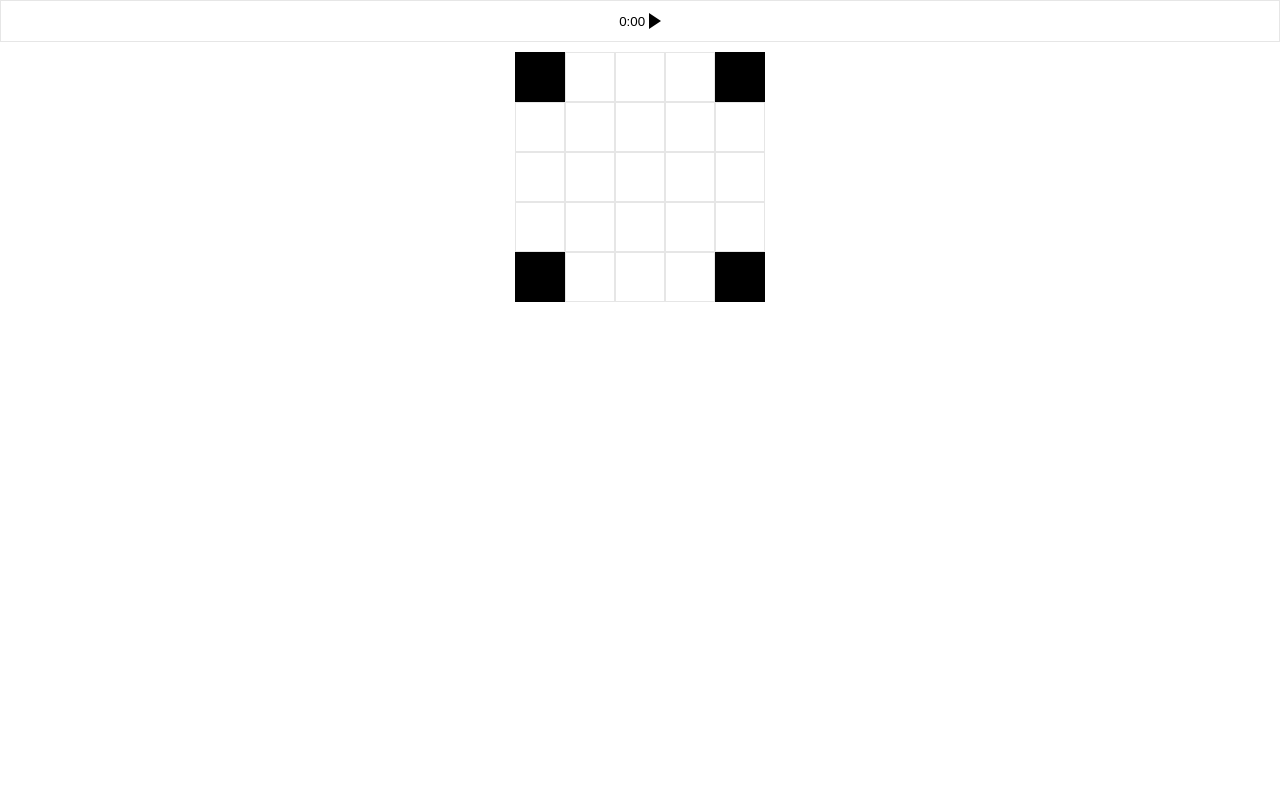
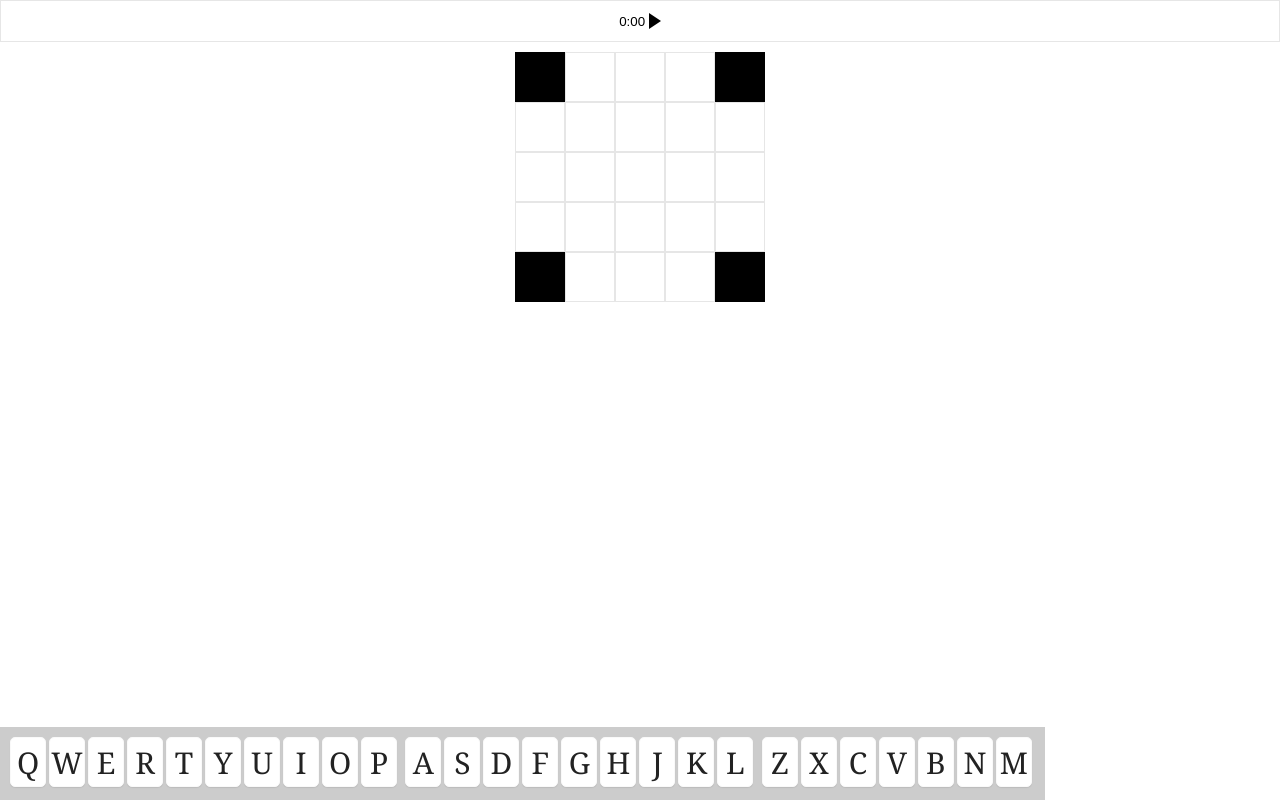
Before and after one commit to akbaruddin/minitest, a website: page index.html in a window 1280 px wide. Drawn offline with nearby package versions, Linux system fonts and the light colour scheme.

Commit message:
keyboard

```diff
--- a/index.html
+++ b/index.html
@@ -58,6 +58,40 @@
       <!-- fifth -->
     </div>
 
+    <div class="container-keyboard">
+        <ul class="keyboard">
+          <li class="letter">Q</li>
+          <li class="letter">W</li>
+          <li class="letter">E</li>
+          <li class="letter">R</li>
+          <li class="letter">T</li>
+          <li class="letter">Y</li>
+          <li class="letter">U</li>
+          <li class="letter">I</li>
+          <li class="letter">O</li>
+          <li class="letter">P</li>
+      </ul>
+      <ul class="keyboard">
+          <li class="letter">A</li>
+          <li class="letter">S</li>
+          <li class="letter">D</li>
+          <li class="letter">F</li>
+          <li class="letter">G</li>
+          <li class="letter">H</li>
+          <li class="letter">J</li>
+          <li class="letter">K</li>
+          <li class="letter">L</li>
+      </ul>
+      <ul class="keyboard">
+          <li class="letter">Z</li>
+          <li class="letter">X</li>
+          <li class="letter">C</li>
+          <li class="letter">V</li>
+          <li class="letter">B</li>
+          <li class="letter">N</li>
+          <li class="letter">M</li>
+        </ul>
+    </div>
     <script src="https://code.jquery.com/jquery-3.2.1.min.js" integrity="sha256-hwg4gsxgFZhOsEEamdOYGBf13FyQuiTwlAQgxVSNgt4=" crossorigin="anonymous"></script>
     <script src="js/app.js"></script>
     <script>
--- a/scss/app.scss
+++ b/scss/app.scss
@@ -1,4 +1,13 @@
 @import "lib/reboot";
+
+.clearfix {
+  &:after {
+    content: '';
+    clear: both;
+    display: table;
+    visibility: hidden;
+  }
+}
 
 /* icons */
 .icon {
@@ -56,15 +65,9 @@
 
 /* box */
 .container-box {
+  @extend .clearfix;
   width: 250px;
   margin: 1rem auto;
-
-  &:after {
-    content: '';
-    clear: both;
-    display: table;
-    visibility: hidden;
-  }
 
   .box {
     width: 50px;
@@ -87,3 +90,48 @@
 
   }
 }
+
+.container-keyboard {
+  position: absolute;
+  bottom: 0;
+  background: #ccc;
+  padding: 10px;
+  text-align: center;
+}
+
+.keyboard {
+  @extend .clearfix;
+  margin: 0;
+  padding: 0;
+  list-style: none;
+  display: -webkit-inline-box;
+    display: -ms-inline-flexbox;
+    display: inline-flex;
+    -webkit-box-orient: horizontal;
+    -webkit-box-direction: normal;
+        -ms-flex-direction: row;
+            flex-direction: row;
+
+  li {
+    margin: 0 3px 3px 0;
+    width: 36px;
+    height: 50px;
+    line-height: 50px;
+    font-size: 30px;
+    text-align: center;
+    background: #fff;
+    border: 1px solid #f9f9f9;
+    -moz-border-radius: 5px;
+    -webkit-border-radius: 5px;
+    -webkit-box-shadow: 0 1px 1px 0 rgba(0,0,0,.08);
+    box-shadow: 0 1px 1px 0 rgba(0,0,0,.08);
+
+    &:hover {
+      position: relative;
+      top: 1px;
+      left: 1px;
+      border-color: #e5e5e5;
+      cursor: pointer;
+    }
+  }
+}
```
Also changed, not shown: css/app.css.
